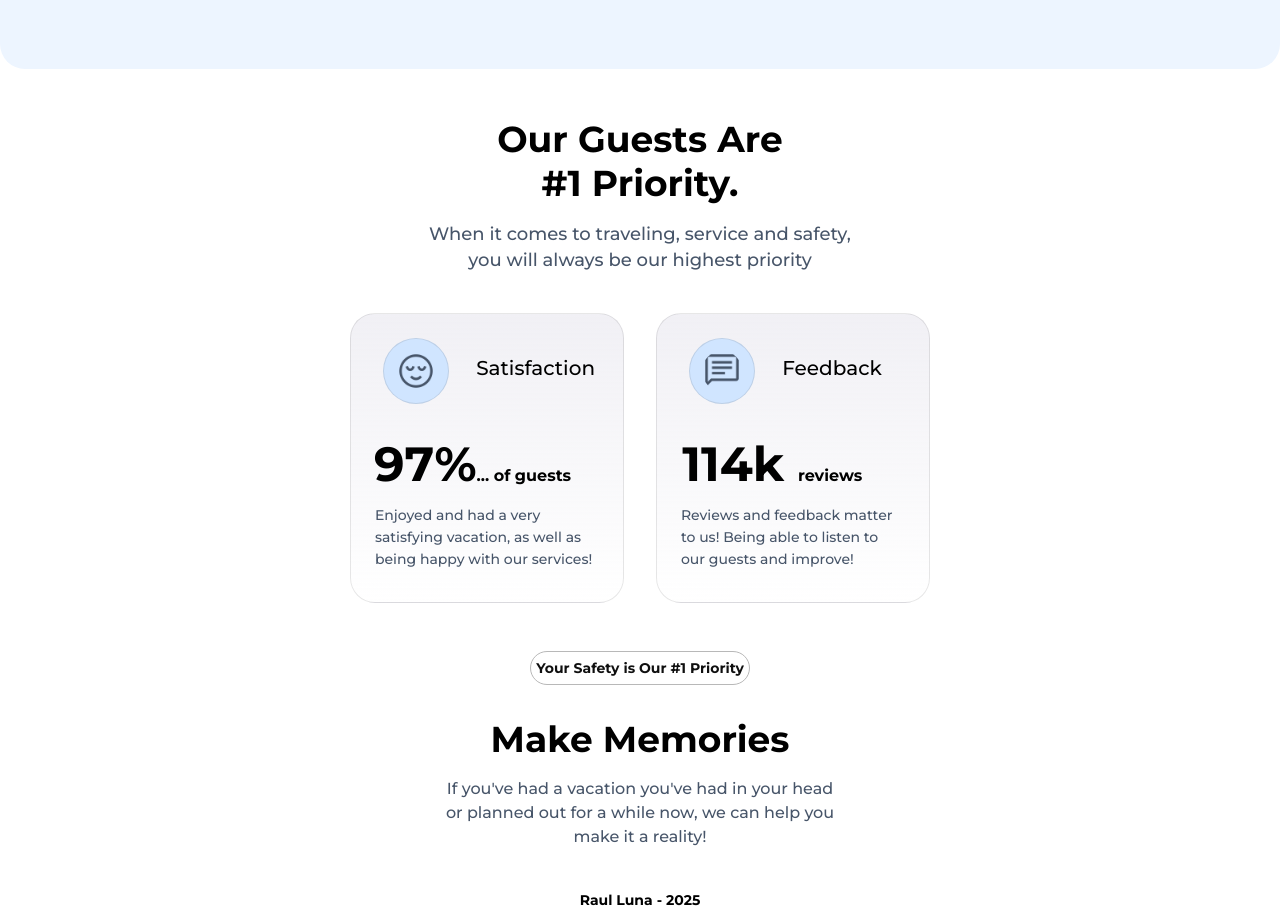
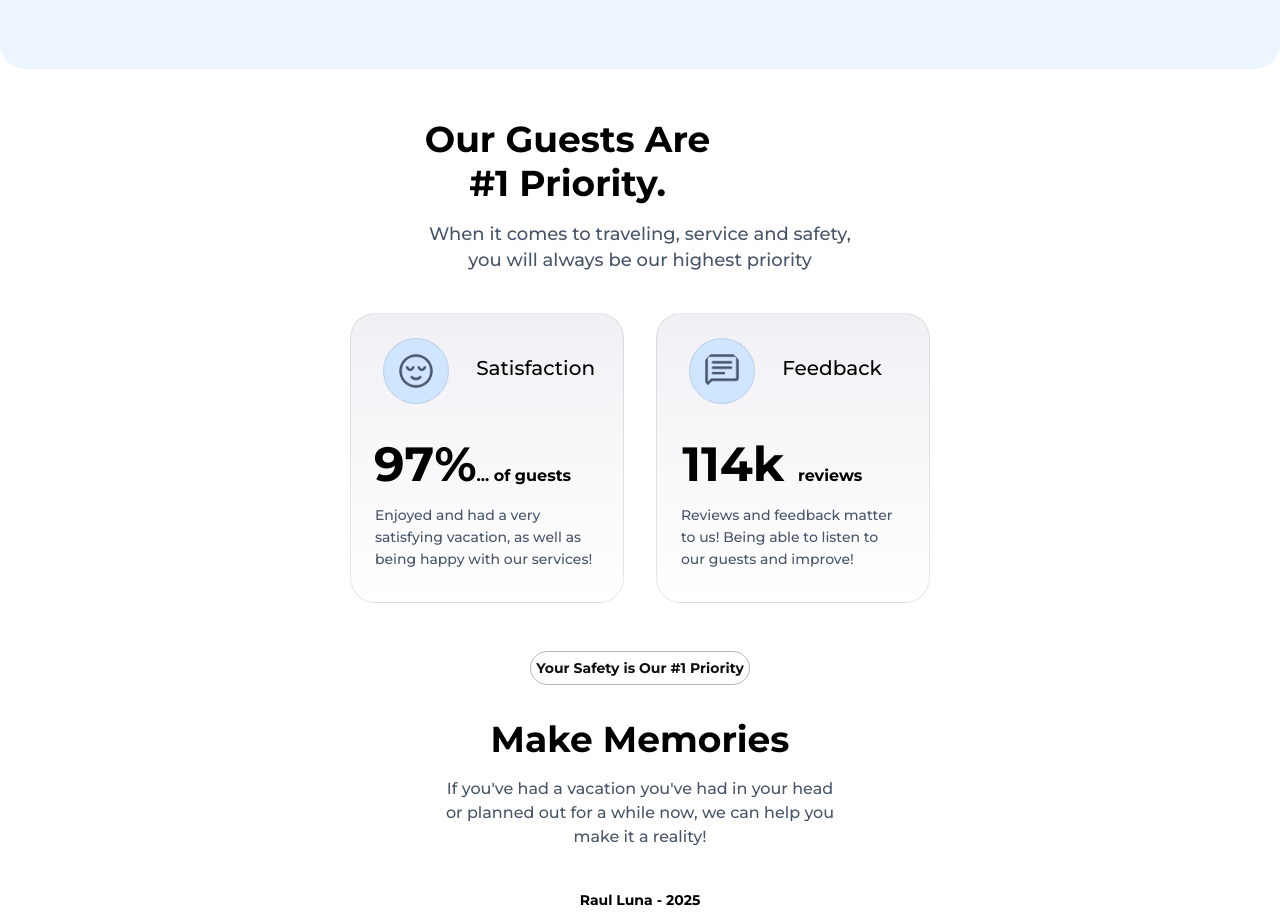
Before and after one commit to Nero1889/Project-5---GeoGo, a React (Vite) app: page / in a window 1280 px wide. Shown: the part 4505-5419 px from the top of the page. Built offline with nearby package versions, Linux system fonts and the light colour scheme; a web font is replaced by a local one.

Commit message:
Update Guests.jsx

```diff
--- a/src/Guests.jsx
+++ b/src/Guests.jsx
@@ -3,10 +3,12 @@ import slateFeedback from "./assets/slateFeedback.png";
 
 function Guests() {
     return (
-        <div className="guests">
-            <h1 id="guests-title">Our Guests Are #1 Priority.</h1>
-            <p id="guests-desc">When it comes to traveling, service and safety, you will
-            always be our highest priority</p>
+        <div id="misc" className="guests">
+            <div id="guests-container">
+                <h1 id="guests-title">Our Guests Are #1 Priority.</h1>
+                <p id="guests-desc">When it comes to traveling, service and safety, you will
+                always be our highest priority</p>
+            </div>
             <div id="guest-card-container">
                 <div className="guest-card">
                     <div className="upper-card-container">
```
